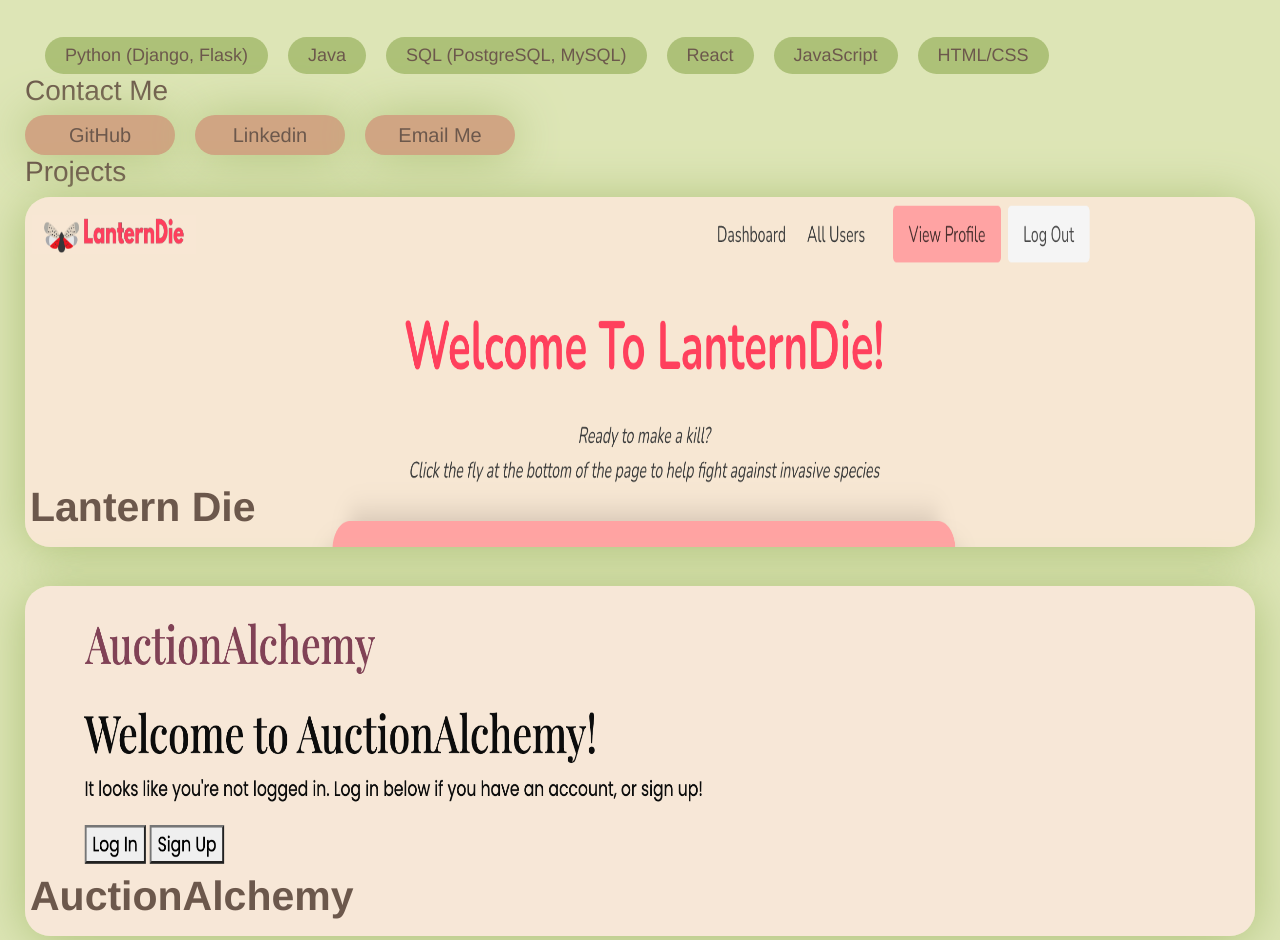
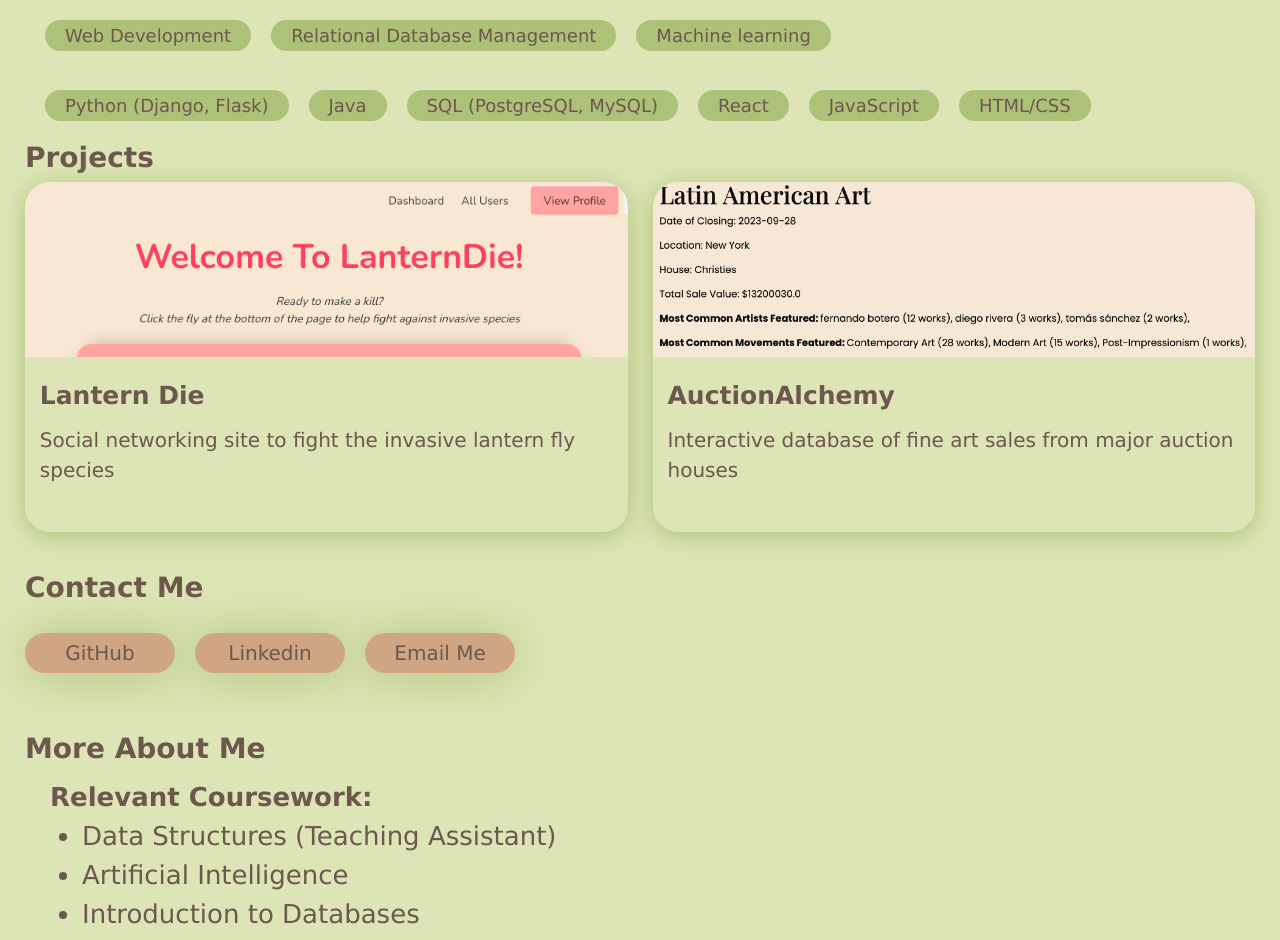
Before and after one commit to lucyking140/lucyking140.github.io, a React (Create React App) app: page / in a window 1280 px wide. Shown: the part 809-1749 px from the top of the page. Built offline with nearby package versions, Linux system fonts and the light colour scheme.

Commit message:
restructured project list to two columns

```diff
--- a/src/App.css
+++ b/src/App.css
@@ -40,8 +40,9 @@
   color: #6C584C;
   text-align: left;
   padding: 5px 25px;
-  font-family: 'Helvetica', 'sans-serif';
+  font-family: 'Verdana', 'sans-serif';
   white-space: pre-line;
+  font-weight: 500;
 }
 
 .content img {
@@ -71,6 +72,10 @@
 .content button:hover {
   opacity: 0.8;
   background-color: #A98467;
+}
+
+.content h3 {
+  font-weight: 600;
 }
 
 .carousel {
@@ -124,7 +129,7 @@
   background-color: #ADC178;
   border-radius: 25px;
   color: #6C584C;
-  padding: 5px 20px;
+  padding: 2px 20px;
   text-align: center;
   font-size: 18px;
 }
@@ -149,8 +154,8 @@
   border-radius: 40% 60% 60% 40% / 70% 30% 70% 30%;
   width: 50vmin;
   height: 50vmin;
-  background: #f09;
-  background-image: linear-gradient(45deg, #3023AE 0%, #f09 100%);
+  background: #6C584C;
+  background-image: linear-gradient(45deg, #ADC178 0%, #6C584C 100%);
   box-shadow: -10vmin 10vmin 0 rgba(255,255,255,0.07);
 	animation: morph 10s linear infinite alternate;
   margin-left: auto;
@@ -168,7 +173,7 @@
     border-radius: 40% 60%;
   }
 }
-
+/*
 .project img {
   width: 100%;
   height: 350px;
@@ -193,8 +198,55 @@
   font-weight: bold;
   font-family: 'Helvetica', 'sans-serif';
 }
+*/
 
-/* navbar */
+/* outer container for project grid */
+.project-list {
+  display: grid;
+  width: 100%;
+  grid-template-columns: 49% 49%;
+  column-gap: 25px;
+  row-gap: 25px;
+  align-items: center;
+  justify-content: center;
+}
+
+.project {
+  position: relative;
+  width: 100%;
+  height: 350px;
+  border-radius: 25px;
+  box-shadow: 0px 4px 25px 0px #ADC178;
+}
+
+.project img {
+  width: 100%;
+  height: 175px;
+  object-fit: cover;
+  border-radius: 25px 25px 0px 0px;
+  background-color: #0000;
+}
+
+.project caption {
+  width: 100%;
+  color: #6C584C;
+  background-color: #0000;
+  padding: 10px 15px;
+  font-size: 20px;
+  display: flex;
+  flex-direction: column;
+  justify-content: left;
+  align-items: left;
+}
+
+.project-title {
+  width: 100%;
+  color: #6C584C;
+  padding: 10px 0px;
+  font-size: 25px;
+  font-weight: 600;
+}
+
 .navbar {
   position: fixed;
   background-color: #ADC178;
@@ -207,6 +259,7 @@
   display: flex;
   align-items: right;
   justify-content: center;
+  z-index: 3;
 }
 
 /* left-hand title -- NOT currently used, decided i didn't want a title
--- a/src/App.js
+++ b/src/App.js
@@ -15,15 +15,14 @@ function App() {
 
   const { scrollYProgress } = useScroll()
 
-  //<animated.div style={{ opacity: scrollYProgress }}>
   return (
 
         <div className="App">
           <Router>
             <Routes>
               <Route path="/" element={<Home />} />
-              <Route path="lanternDie" element={<ProjectPage title="Lantern Die" desc = {ld_desc} url = "https://lantern-di3-0504b6bd8222.herokuapp.com/" github = "https://github.com/lucyking140/lantern-di3" skillList = "Django, HTML/CSS, PostgreSQL, AWS S3" photo1 = "./LD_1.png" photo2 = "./LD_2.png" photo3 = "./LD_3.png"/>} />
-              <Route path="auctionAlchemy" element={<ProjectPage title="Auction Alchemy" desc = {aa_desc} url="http://35.237.83.178:8111/" github = "https://github.com/lucyking140/AuctionAlchemy" skillList = "Flask, SQLAlchemy, HTML/CSS, PostgreSQL" photo1 = "./AA_1.png" photo2 = "./AA_2.png" photo3 = "./AA_3.png"/>} />
+              <Route path="lanternDie" element={<ProjectPage title="Lantern Die" desc = {ld_desc} url = "https://lantern-di3-0504b6bd8222.herokuapp.com/" github = "https://github.com/lucyking140/lantern-di3" skillList = "Django, HTML/CSS, PostgreSQL, AWS S3, Git" photo1 = "./LD_1.png" photo2 = "./LD_2.png" photo3 = "./LD_3.png"/>} />
+              <Route path="auctionAlchemy" element={<ProjectPage title="Auction Alchemy" desc = {aa_desc} url="http://35.237.83.178:8111/" github = "https://github.com/lucyking140/AuctionAlchemy" skillList = "Flask, SQLAlchemy, HTML/CSS, PostgreSQL, RDBM, Git" photo1 = "./AA_1.png" photo2 = "./AA_2.png" photo3 = "./AA_3.png"/>} />
             </Routes>
           </Router>
         </div>
--- a/src/pages/home.js
+++ b/src/pages/home.js
@@ -10,14 +10,8 @@ import { animated, useSpring } from '@react-spring/web';
 import "./profilePic.jpg";
 import { HashLink } from 'react-router-hash-link';
 
-/*
-<a href=""> Contact Me </a>
-<a href=""> About </a>
-<a href=""> Projects </a>
-<a href=""> Home </a>
-*/
-
-//Used to show skills on projects when hovering
+const ll_sent = "Social networking site to fight the invasive lantern fly species"
+const aa_sent = "Interactive database of fine art sales from major auction houses"
 
 const Home = () => {
 
@@ -26,9 +20,9 @@ const Home = () => {
     <div>
 
         <div className="navbar">
-          <a> <HashLink smooth to="/#about"> About Me </HashLink> </a>
+          <a> <HashLink smooth to="/#about"> About </HashLink> </a>
           <a> <HashLink smooth to="/#projects"> Projects </HashLink> </a>
-          <a> <HashLink smooth to="/#contact"> Contact Me </HashLink> </a>
+          <a> <HashLink smooth to="/#contact"> Contact </HashLink> </a>
         </div>
 
         <br />
@@ -37,7 +31,7 @@ const Home = () => {
 
         <div className = "content">
             <div class = "title-box" id="title">
-                <title> Hello, <br /> I'm Lucy </title>
+                <title> Hello, I'm Lucy </title>
                 <img src="./profilePic.jpg" />
             </div>
 
@@ -45,7 +39,7 @@ const Home = () => {
 
             <h3> Primary Technical Skills </h3>
 
-            <div style={{ padding: '0px 0px', }}>
+            <div style={{ padding: '20px 0px 20px 0px', }}>
                 <div class = "skill-list">
                     <skill> Web Development </skill>
                     <skill> Relational Database Management </skill>
@@ -62,23 +56,25 @@ const Home = () => {
                 </div>
             </div>
 
+            <h3 id="projects"> Projects </h3>
+
+            <div className = "project-list">
+                <Link to="/lanternDie"> <Project title="Lantern Die" desc = {ll_sent} > </Project> </Link>
+                <Link to="/auctionAlchemy"> <Project title="AuctionAlchemy" desc = {aa_sent}> </Project> </Link>
+            </div>
+
+            <br />
+
             <h3 id="contact"> Contact Me </h3>
-            <div style={{ display: 'flex', gap: '20px' }} >
+            <div style={{ display: 'flex', gap: '20px', padding: '20px 0px' }} >
                 <button> <a href="https://github.com/lucyking140" target="_blank" >GitHub</a> </button>
                 <button> <a href="https://www.linkedin.com/in/lucyking140/" target="_blank" >Linkedin</a></button>
                 <button> <a href="mailto:lk2936@columbia.edu" > Email Me </a> </button>
             </div>
 
-            <h3 id="projects"> Projects </h3>
-            <div className = "projects">
-                <Link to="/lanternDie"> <Project title="Lantern Die" > </Project> </Link>
-                <br />
-                <Link to="/auctionAlchemy"> <Project title="AuctionAlchemy"> </Project> </Link>
-            </div>
-            <Outlet />
-
+            <br />
+            <h3> More About Me </h3>
             <div className="content" id="about">
-                <h3> More About Me </h3>
                 <strong> Relevant Coursework: </strong>
                 <ul>
                     <li>Data Structures (Teaching Assistant) </li>
@@ -114,7 +110,7 @@ const Home = () => {
     );
 };
 
-function Project({ title }) {
+function Project({ title, desc }) {
     const [showText, setShowText] = React.useState(false);
 
     const [springProps, api] = useSpring(() => ({
@@ -125,9 +121,8 @@ function Project({ title }) {
     const handleMouseOver = () => {
       setShowText(true);
       api.start({
-        opacity: 0.8,
         //y: -10,
-        scale: 1.005,
+        scale: 1.008,
       });
     };
 
@@ -145,8 +140,10 @@ function Project({ title }) {
       <div className="project" onMouseOver={handleMouseOver} onMouseLeave={handleMouseLeave}>
         <animated.div style={{ ...springProps, cursor: 'pointer' }}>
           <img src={`./${title.toLowerCase()}_cover.png`} alt={title} />
-          <title>{title} </title>
-
+          <caption>
+            <div className="project-title"> {title}  </div>
+            {desc}
+          </caption>
         </animated.div>
       </div>
     );
@@ -156,30 +153,4 @@ function showskills({skills}) {
 
 }
 
-/*
-const [showText, setShowText] = useState(false)
-const handleMouseEnter = e => {
-    e.target.style.background = "grey"
-    setShowText(true)
-    }
-const handleMouseLeave = e => {
-    e.target.style.background = "maroon"
-    setShowText(false)
-}
-
-return (
-    <div className="App">
-        <button
-        onMouseEnter={handleMouseEnter}
-        onMouseLeave={handleMouseLeave}
-        className="button"
-        >
-        Hover over me
-        </button>
-        {showText && <p className="message">Now you can see me!</p>}
-    </div>
-)
-
-*/
-
 export default Home;
--- a/src/pages/project.js
+++ b/src/pages/project.js
@@ -6,8 +6,9 @@ import Caro from "/Users/lucyking/Projects/portfolio/lk-portfolio/src/components
 const ProjectPage = ({title, desc, skillList, url, github, photo1, photo2, photo3}) => {
     return (
         <div className = "content">
+            <br />
 
-            <h1>{title}</h1>
+            <h1 id="title">{title}</h1>
 
             <div style={{ display: 'flex', gap: '20px', padding: '15px 0px'}} >
                 <button> <a href={url}> View the site </a></button>
```
Also changed, not shown: public/auctionalchemy_cover.png.
